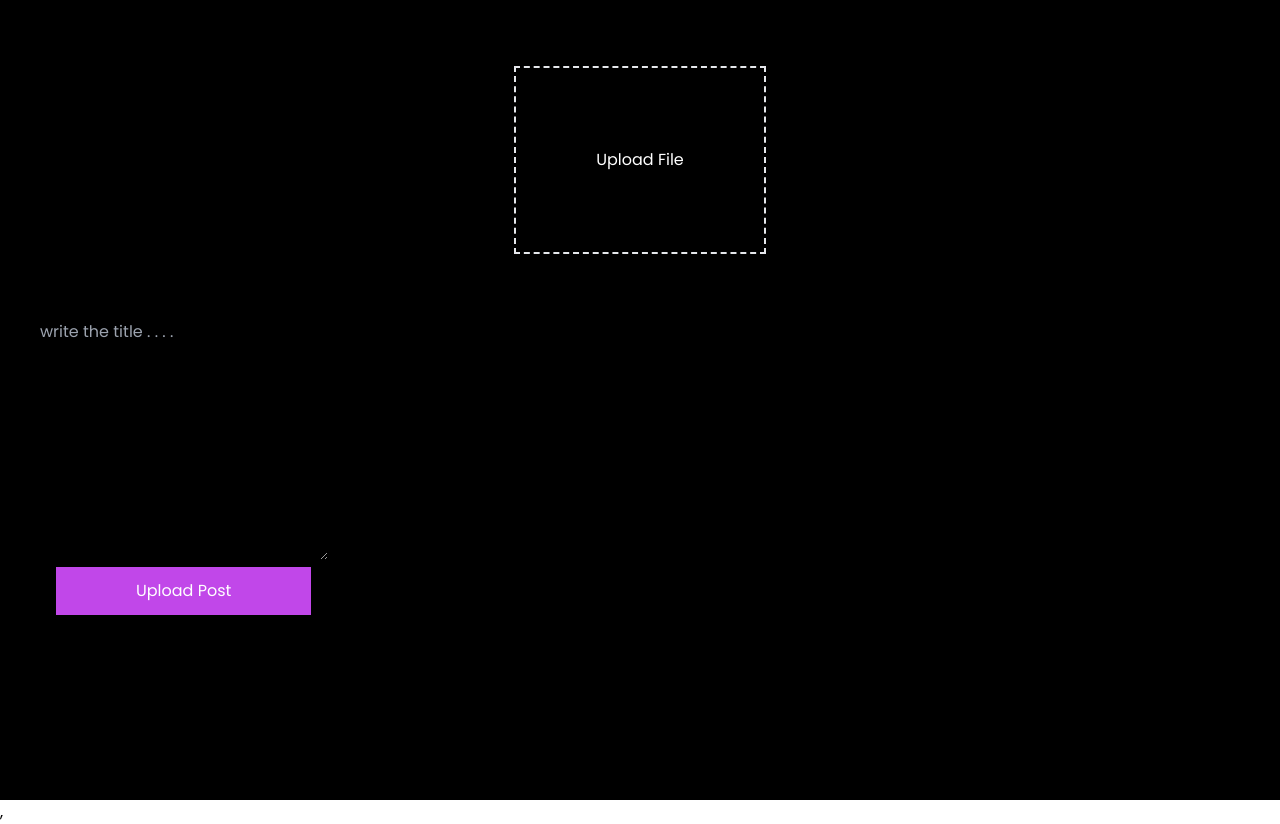
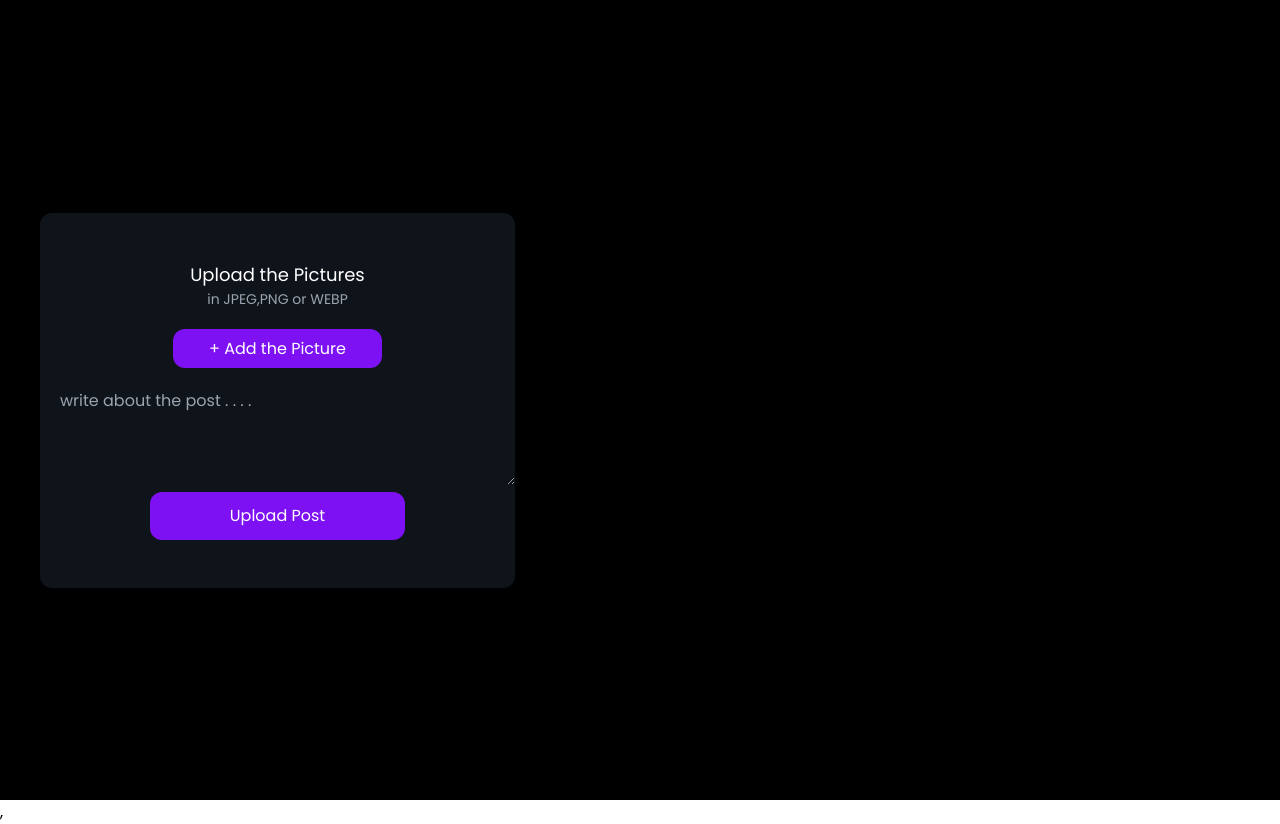
Before and after one commit to AKASH7233/Connectify, a React (Vite) app in the folder client/: page /uploadPost in a window 1280 px wide. Built offline with nearby package versions, Linux system fonts and the light colour scheme.

Commit message:
updated the ui of the uploadPage

```diff
--- a/client/src/pages/UploadPost.jsx
+++ b/client/src/pages/UploadPost.jsx
@@ -8,61 +8,119 @@ import axiosInstance from '../utils/ApiFetch';
 
 function UploadPost() {
     const navigate = useNavigate()
+    let [fileName,setFileName] = useState([])
     const [post,setPost] = useState({
         title: '',
         postFile: ''
     })
     const eventHandler = (e) => {
-        setPost({...post,[e.target.name]: e.target.files[0]})
+        let value = e.target.files;
+        let uploads = Array.from(value)
+        let name  = []
+        console.log(uploads);
+        uploads?.map((post)=>{
+            console.log(post.name);
+            return name.push(post.name);
+        })
+        console.log(name);
+        setFileName(name)
+        setPost({...post,[e.target.name]: e.target.files})
     }
+    console.log(fileName);
     console.log(post);
+
+    const remove = (e) =>{
+        console.log(e.target.id);
+
+        let find = Array.from(post?.postFile)
+        console.log(find);
+        let files = []
+        find?.find((post)=>{
+               post.name != e.target.id ? files.push(post) : ''
+        })
+        console.log(files);
+        setPost({...post,[e.target.id] : files})
+
+        // console.log(names);
+        // post?.postFile?.map((post)=>{
+
+        //     return name.push(post.name);
+        // })
+        // console.log(name);
+        // setFileName(name)
+        // setPost({...post,[e.target.name]: e.target.files})
+
+    }
+
     const onFormSubmit = async(e) => {
         e.preventDefault()
         const formdata = new FormData()
         formdata.append('title',post.title)
-        formdata.append('postFile',post.postFile)
+        for (let i = 0; i < post.postFile.length; i++) {
+            formdata.append('postFile',post.postFile[i])
+        }
 
-        let response = await axiosInstance.post('/post/uploadpost',formdata)
+        let response =  await axiosInstance.post('/post/uploadpost',formdata)
         console.log(response);
+
 
         if(response?.data?.error){
             toast.error(response?.data?.error)
         }
-
+        console.log(post.postFile);
         if(response?.data?.message){
             toast.success(response?.data?.message)
             // navigate('/')
         }
     }
   return (
-    <div className='w-[100vw] h-[100vh] px-10 bg-[#000000] overflow-hidden' method='post'>
+    <div className='w-[100vw] h-[100vh] flex items-center align-center  bg-[#000000] overflow-hidden' method='post'>
+        <div className='bg-gray-800 py-12 mx-10 bg-opacity-50 rounded-xl text-white text-center'>
+            <h2 className='text-lg'>Upload the Pictures</h2>
+            <p className='text-gray-400 text-sm'>in JPEG,PNG or WEBP</p>
         <form onSubmit={onFormSubmit} encType='multipart/form-data'>
-        <div className='h-[40vh] flex items-center justify-center'>
+        <div className='my-7'>
+        <label
+            htmlFor="file"
+            className=' rounded-xl px-9 my-4 py-2 text-white bg-[#7e11f3]'
+        >
+            + Add the Picture
+        </label>
         <input type="file"
             name="postFile"
             id="file"
+            className='hidden'
+            size={5}
+            // className='hidden my-4 bg-red-400 w-full'
+            placeholder='Add a Picture '
+            multiple
             onChange={eventHandler}
-            className='hidden'
             />
-            <label
-            htmlFor="file"
-            className='p-20 rounded-lg  text-white border-dashed border-2 hover:border-[#C147E9]'
-            >
-                Upload File
-            </label>
+
+        </div>
+        <div className='text-left text-sm mx-4 my-4 mb-6'>
+            {fileName?.map((name,i)=>(
+                <div className='flex justify-between items-center my-2'>
+                    <h2 key={i} className='clip'>{name}</h2>
+                    <h2 onClick={remove} id={name}>X</h2>
+                </div>
+            ))}
         </div>
         <textarea
         name="title"
         value={post.title}
         onChange={(e)=>{setPost({...post,[e.target.name]: e.target.value})}}
         cols="30"
-        rows="10"
-        placeholder='write the title . . . .'
-        className='w-72 text-gray-400 bg-transparent outline-none'/>
+        rows="4"
+        autoFocus
+        placeholder='write about the post . . . .'
+        className=' w-full px-5 text-gray-400 bg-transparent outline-none'/>
         <div>
-        <button type="submit" className='text-white bg-[#C147E9] px-20 mx-4 py-3 rounded-md'>Upload Post</button>
+        <button type="submit" className='text-white bg-[#7e11f3] px-20 mx-4 py-3 rounded-xl'>Upload Post</button>
         </div>
         </form>
+        </div>
+
     </div>
   )
 }
```
